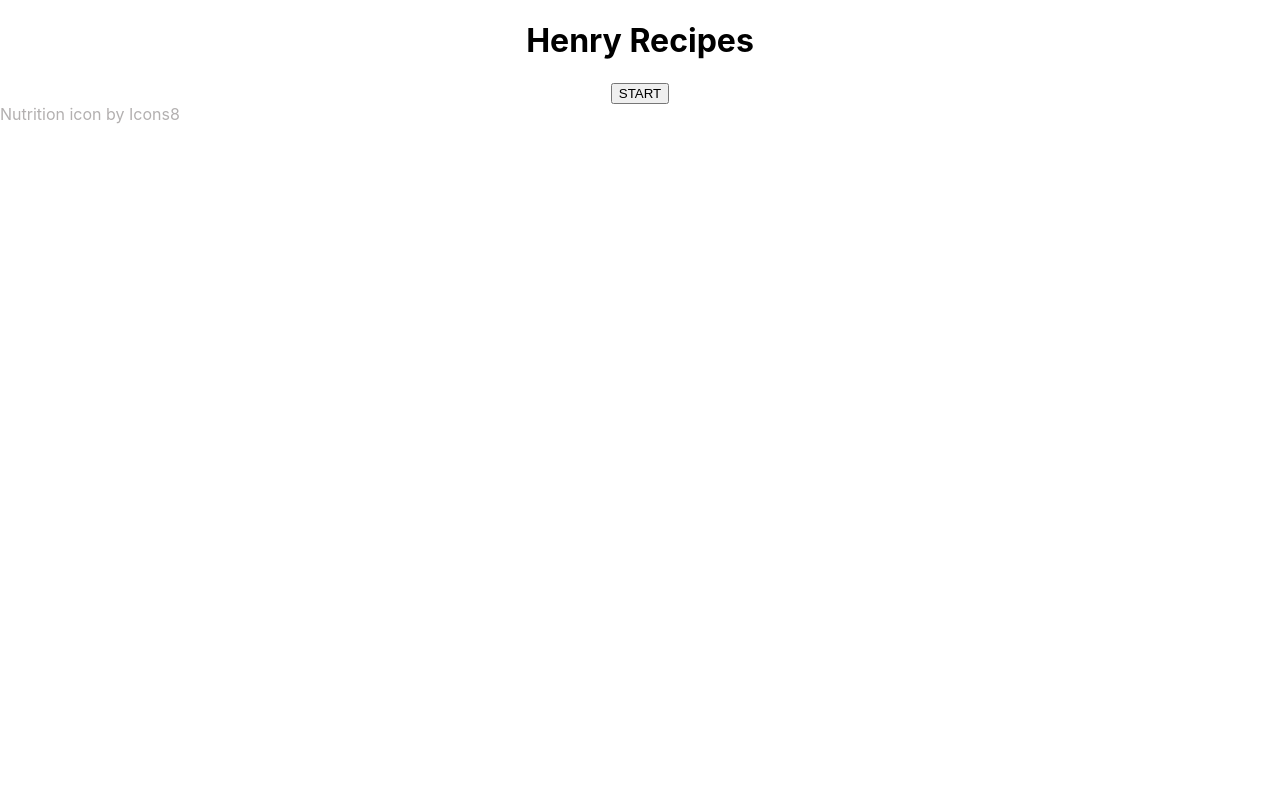
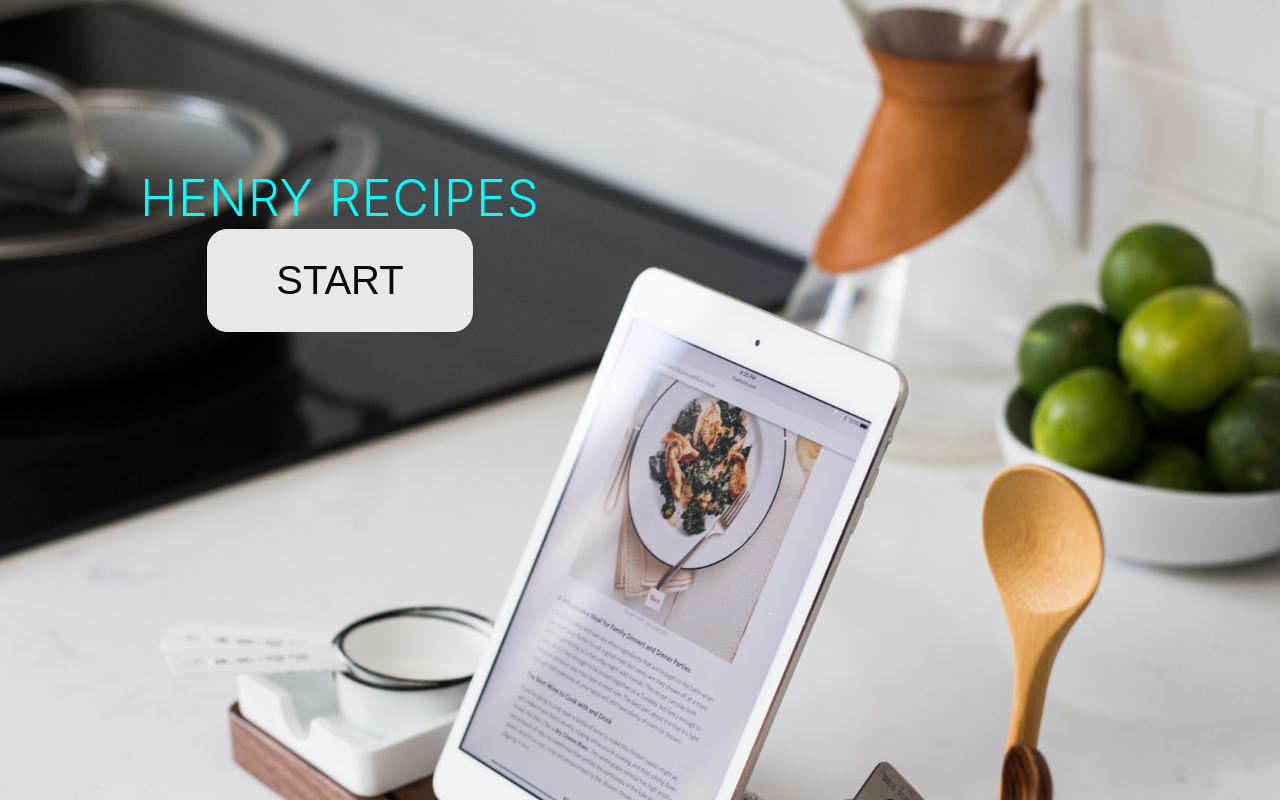
Before and after one commit to armoraz/food-PI, a React (Create React App) app in the folder client/: page / in a window 1280 px wide. Shown: the top 800 px of the page. Built offline with nearby package versions, Linux system fonts and the light colour scheme.

Commit message:
verifies if get /recipe is necessary when visiting details page

```diff
--- a/client/public/index.html
+++ b/client/public/index.html
@@ -41,11 +41,11 @@
       To create a production bundle, use `npm run build` or `yarn build`.
     -->
   </body>
-  <footer style="
+  <!-- <footer style="
   color: #b3b0b0;
   position: relative;
   bottom: 0px;
 ">
   <link rel="icon" target="_blank" href="https://icons8.com/icon/E306T9Owe0ee/nutrition">Nutrition icon by <a target="_blank" href="https://icons8.com">Icons8</a>
-</footer>
+</footer> -->
 </html>
--- a/client/src/App.js
+++ b/client/src/App.js
@@ -9,6 +9,8 @@ import { useEffect } from "react";
 import { useSelector } from "react-redux";
 
 function App() {
+  window.history.replaceState({}, document.title);
+
   return (
     <div className="App">
       <Switch>
--- a/client/src/components/Card.js
+++ b/client/src/components/Card.js
@@ -9,7 +9,7 @@ export default function Card({ item }) {
   return (
     <li className={styles.li}>
       <div className={styles.container}>
-        <Link to={`/recipes/${id}`}>
+        <Link to={{ pathname: `/recipes/${id}`, state: "details" }}>
           <div className={styles.imgContainer}>
             <img className={styles.img} src={img} alt=""></img>
           </div>
--- a/client/src/components/Filter.js
+++ b/client/src/components/Filter.js
@@ -20,7 +20,7 @@ function Filter({ resetPage }) {
 
     //Aplica filtrado
     const filteredRecipes = recipes.filter((e) => {
-      return e.listDiets.includes(selected);
+      return e.diets.includes(selected);
     });
 
     dispatch(setFilteredRecipes(filteredRecipes, selected));
--- a/client/src/components/SearchBar.js
+++ b/client/src/components/SearchBar.js
@@ -6,7 +6,9 @@ import style from "./SearchBar.module.css";
 import { useSelector } from "react-redux";
 
 export default function SearchBar() {
-  const { isDietLoaded, isDataLoaded } = useSelector((state) => state.ui);
+  const { isDietLoaded, isDataLoaded, isSearched } = useSelector(
+    (state) => state.ui
+  );
   const location = useLocation();
   const history = useHistory();
   const [input, setInput] = useState("");
@@ -16,12 +18,16 @@ export default function SearchBar() {
     searchRecipes
   );
 
+  //ACA VA EL CODIGO PARA EVITAR REQUEST INNECESARIO
+
   //useLocation && useEffect
   useEffect(() => {
     if (location.search) searchData();
-    if (!isDataLoaded || !isDietLoaded) getData();
-  }, [location.search, getData, isDataLoaded, isDietLoaded]);
+    else if (location.state !== "details") getData();
+  }, [location.search, getData, searchData, location.state]);
+  // if ((!isDataLoaded || !isDietLoaded) && !isSearched)
 
+  console.log(location.state);
   function searchHandler(e) {
     e.preventDefault();
     if (input !== "") {
--- a/client/src/index.js
+++ b/client/src/index.js
@@ -6,6 +6,9 @@ import reportWebVitals from "./reportWebVitals";
 import { Provider } from "react-redux";
 import { store } from "./store";
 import { BrowserRouter } from "react-router-dom";
+
+//Para limpiar el estado cuando reload
+window.history.replaceState({}, document.title);
 
 ReactDOM.render(
   <React.StrictMode>
--- a/client/src/pages/Landing.js
+++ b/client/src/pages/Landing.js
@@ -4,6 +4,7 @@ import styles from "./Landing.module.css";
 export default function Landing() {
   return (
     <div className={styles.landing}>
+      <div className={styles.container}>
         <h1 className={styles.title}>Henry Recipes</h1>
         <Link to="/recipes">
           <button className={styles.back} type="button">
@@ -11,5 +12,6 @@ export default function Landing() {
           </button>
         </Link>
       </div>
+    </div>
   );
 }
--- a/client/src/pages/Landing.module.css
+++ b/client/src/pages/Landing.module.css
@@ -0,0 +1,47 @@
+.landing {
+    display: flex;
+    justify-content: center;
+    flex-direction: column;
+    padding-bottom:30rem;
+    padding-top: 10rem;
+    margin: 0;
+    background-color: #252525;
+    background-image: url('./jeff-sheldon-6MT4_Ut8a3Y-unsplash.jpg');
+    background-size: cover;
+    background-position: center center;
+}
+
+.landing button {
+    cursor: pointer;
+    color: #090909;
+    padding: 0.7em 1.7em;
+    margin-bottom: 10px;
+    font-size: 40px;
+    border-radius: 0.5em;
+    background: #e8e8e8;
+    border: 1px solid #e8e8e8;
+    transition: all .3s;
+}
+
+.lading button:hover {
+    border: 1px solid white;
+    cursor: pointer;
+}
+
+.landing h1{
+    text-align: center;
+    font-size:50px; font-weight:350; color: aqua; letter-spacing:1px;
+    text-transform: uppercase;
+    align-items: center;
+    margin-bottom: 1px;
+    margin-top: 8px;
+    position: relative;
+}
+
+.landing .container {
+    display: flex;
+    flex-direction: column;
+    height: 500px;
+    position: relative;
+    left: -300px;
+}
--- a/client/src/pages/RecipeDetails.js
+++ b/client/src/pages/RecipeDetails.js
@@ -1,5 +1,5 @@
 import { useHTTP } from "../hooks";
-import { useHistory, useParams } from "react-router-dom";
+import { useHistory, useParams, Link } from "react-router-dom";
 import { getRecipe } from "../actions";
 import { useEffect } from "react";
 import { useSelector } from "react-redux";
@@ -36,9 +36,9 @@ export default function RecipeDetails() {
               <img src={img} alt=""></img>
             </div>
             <div className={styles.titleContainer}>
-              <button onClick={(e) => history.push("/recipes")}>
-                Back to Home
-              </button>
+              <Link to={{ pathname: "/recipes", state: "details" }}>
+                <button type="button">Back to Home</button>
+              </Link>
               <h1>{name}</h1>
               <div>
                 <span>
--- a/client/src/reducer/uiSlice.js
+++ b/client/src/reducer/uiSlice.js
@@ -1,6 +1,7 @@
 const initialState = {
   isDataLoaded: false,
   isDietLoaded: false,
+  isSearched: false,
   modalIsOpen: false,
   isLoading: false,
   errorOnLoad: null,
@@ -29,7 +30,7 @@ const initialState = {
 export default function uiReducer(state = initialState, action) {
   switch (action.type) {
     case "SEARCH_RECIPES":
-      return { ...state, isDataLoaded: false };
+      return { ...state, isDataLoaded: false, isSearched: true };
     case "ERROR_STATUS":
       return { ...state, errorOnLoad: action.payload };
     case "LOADING_STATUS":
@@ -54,6 +55,7 @@ export default function uiReducer(state = initialState, action) {
         ...state,
         isDietLoaded: true,
         isDataLoaded: true,
+        isSearched: false,
         filter: {
           ...state.filter,
           disabled: false,
```
Also changed, not shown: client/src/pages/jeff-sheldon-6MT4_Ut8a3Y-unsplash.jpg (added). Lines whose indentation alone changed are shown as unchanged.
